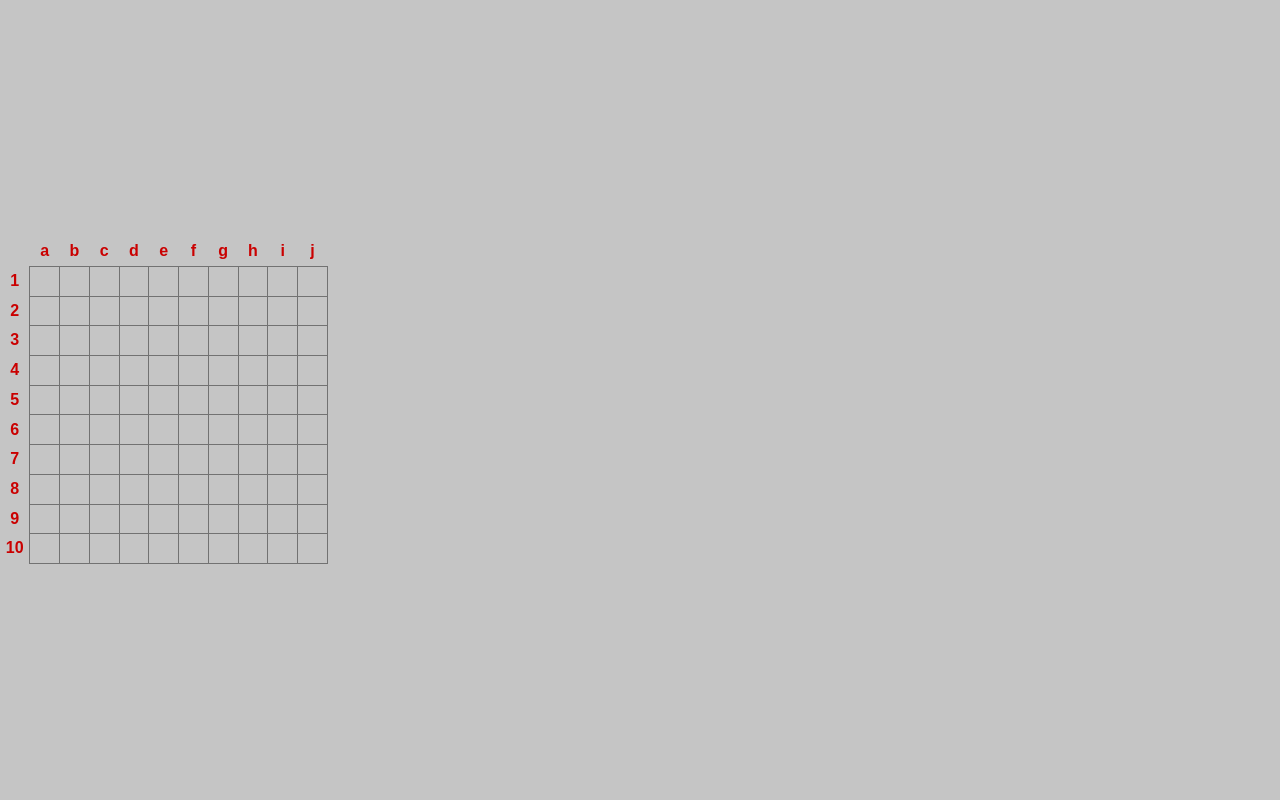
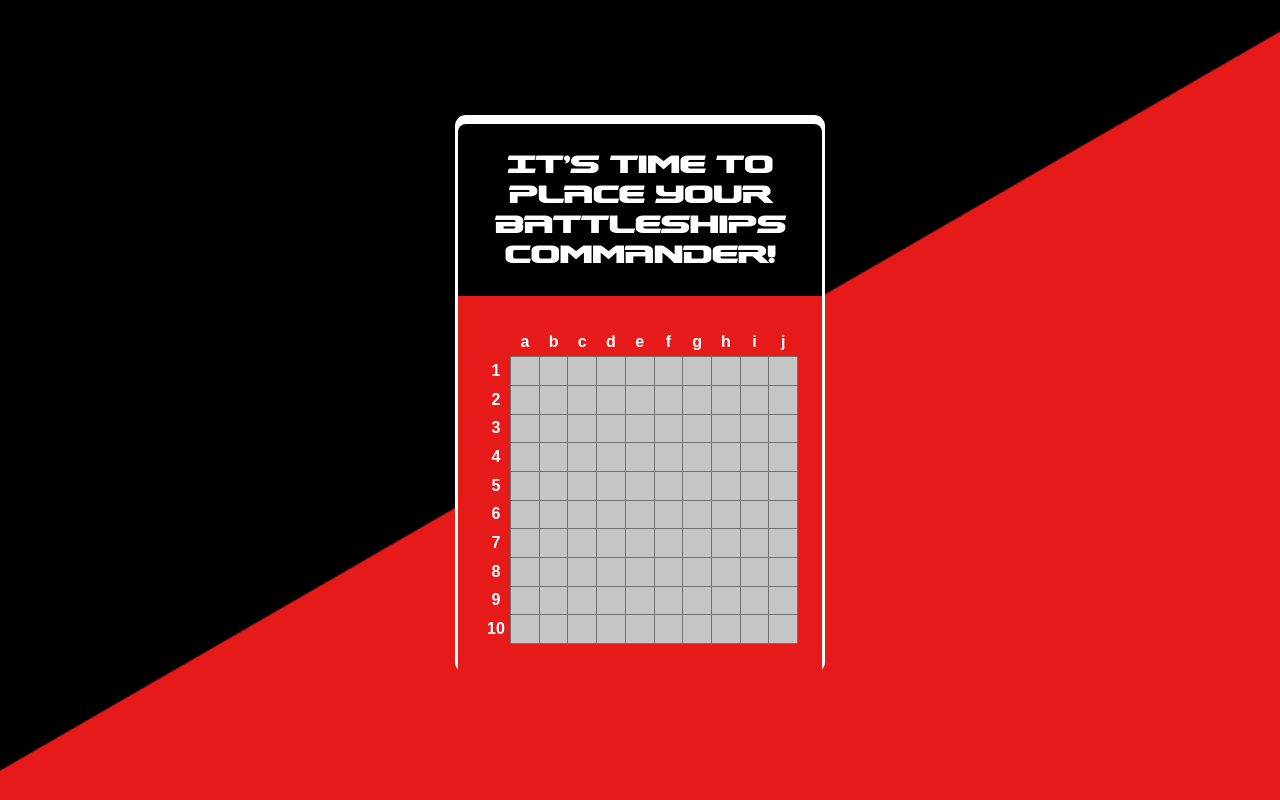
Before and after one commit to Adhisafdhol/battleship, a website built with webpack: page src/index.html in a window 1280 px wide. Built offline with nearby package versions, Linux system fonts and the light colour scheme.

Commit message:
Add lobby design elements

```diff
--- a/src/dom-ui/ship-placement-ui.js
+++ b/src/dom-ui/ship-placement-ui.js
@@ -59,11 +59,37 @@ const createGameboardTable = (player) => {
   return boardDom;
 };
 
+const createGreetingDom = () => {
+  const greeting = createElWithClassAndText(
+    "h2",
+    "greeting",
+    "It's time to place your battleships Commander!",
+  );
+
+  return greeting;
+};
+
 const shipPlacementDom = () => {
   const lobby = createElWithClassAndText("div", "harbor");
   const player = setUpPlayerBoard("player1");
+  const greeting = createGreetingDom();
+  const lobbyContainer = createElWithClassAndText("div", "lobby-container");
+  const mainLobbyContainer = createElWithClassAndText(
+    "div",
+    "main-lobby-container",
+  );
+  const gameboardContainer = createElWithClassAndText(
+    "div",
+    "gameboard-container",
+  );
+
   const playerDom = createGameboardTable(player);
-  lobby.appendChild(playerDom);
+  mainLobbyContainer.appendChild(greeting);
+  gameboardContainer.appendChild(playerDom);
+  mainLobbyContainer.appendChild(gameboardContainer);
+  lobbyContainer.appendChild(mainLobbyContainer);
+  lobby.appendChild(lobbyContainer);
+
   return lobby;
 };
 
--- a/src/style.css
+++ b/src/style.css
@@ -28,12 +28,15 @@
 :root {
   --dark-color-1: #000000;
   --dark-accent-color-1: #727272;
-  --main-accent-color: #ca0000;
+  --main-accent-color: #e71a1a;
+  --secondary-accent-color: #ffffff;
   --medium-accent-color: #c5c5c5;
   --hover-accent-color-1: #4f0069;
   --hover-border-color-1: #e26ed2;
   --ship-color: #241e1e;
-  --main-title-font-size: clamp(2rem, 5vw, calc(5rem + 1vw));;
+  --main-title-font-size: clamp(2rem, calc(1.5vw + 1.5vh), calc(5rem + calc(0.5vw + 0.5vw)));
+  --secondary-header-font-size: clamp(1.5rem, calc(1.25vw + 1.25vh), calc(3rem + calc(0.5vw + 0.5vw)));
+  --medium-small-font: clamp(0.75rem, calc(1rem + calc(0.5vw + 0.5vh)), calc(2rem + calc(1vw + 1vh)))
 }
 
 body {
@@ -63,15 +66,70 @@ body {
   padding: calc(var(--main-title-font-size) / 2);
 }
 
+/* lobby style */
+
 .harbor {
-  display: flex;
+  display: grid;
+  grid-template-columns: repeat(auto-fit, minmax(300px, 1fr));
   position: absolute;
-  align-items: center;
-  background: var(--medium-accent-color);
-  width:  100%;
+  background: linear-gradient(150deg, var(--dark-color-1) 50%, var(--main-accent-color) 50.15%);
+  width: 100%;
   height: 100dvh;
 }
 
+.lobby-container {
+  display: flex;
+  align-items: center;
+  justify-content: center;
+}
+
+.main-lobby-container {
+  display: flex;
+  border-radius: 8px;
+  box-shadow: 0 -6px 0 3px var(--secondary-accent-color);
+  flex-direction: column;
+  width: min-content;
+  background-color: black;
+}
+
+.greeting {
+  margin: 0;
+  text-align: center;
+  font-size: var(--secondary-header-font-size);
+  color: var(--secondary-accent-color);
+  padding: 1em;
+}
+
+.harbor .gameboard-container {
+  color: var(--secondary-accent-color);
+  padding: 2em 1.5em;
+  display: flex;
+  justify-content: center;
+  align-items: center;
+  background-color: var(--main-accent-color);
+}
+
+.harbor .gameboard {
+  width: min(85vw, calc(150px + calc(8vw + 8vh)));
+  height: min(85vw, calc(150px + calc(8vw + 8vh)));
+  background-color: var(--main-accent-color);
+}
+
+.gameboard>tr:first-child,
+.gameboard th {
+  background-color: var(--main-accent-color);
+}
+
+.gameboard tr {
+  height: 100% / 11;
+}
+
+.gameboard td {
+  width: calc(100% / 11);
+  font-size: var(--medium-small-font);
+}
+
+/* main game board style */
 .vs-text {
   font-size: clamp(2rem, 3vw, calc(3rem + 1vw));
   font-family: 'drius_halftoneregular', sans-serif;
@@ -92,25 +150,9 @@ div.gameboard {
   grid-template-columns: repeat(10, 1fr);
 }
 
-
-.harbor .gameboard {
-  width: min(85vw, calc(200px + 10vw));
-  height: min(85vw, calc(200px + 10vw));
-  background-color: var(--medium-accent-color);
-}
-
 .gameboard .square {
   border: 1px solid var(--dark-accent-color-1);
   background-color: var(--medium-accent-color);
-}
-
-.gameboard tr {
-  height: 100% / 11;
-}
-
-.gameboard  td {
-  width: calc(100% / 11);
-  font-size: 0.75rem;
 }
 
 .gameboard > .square:hover {
```
